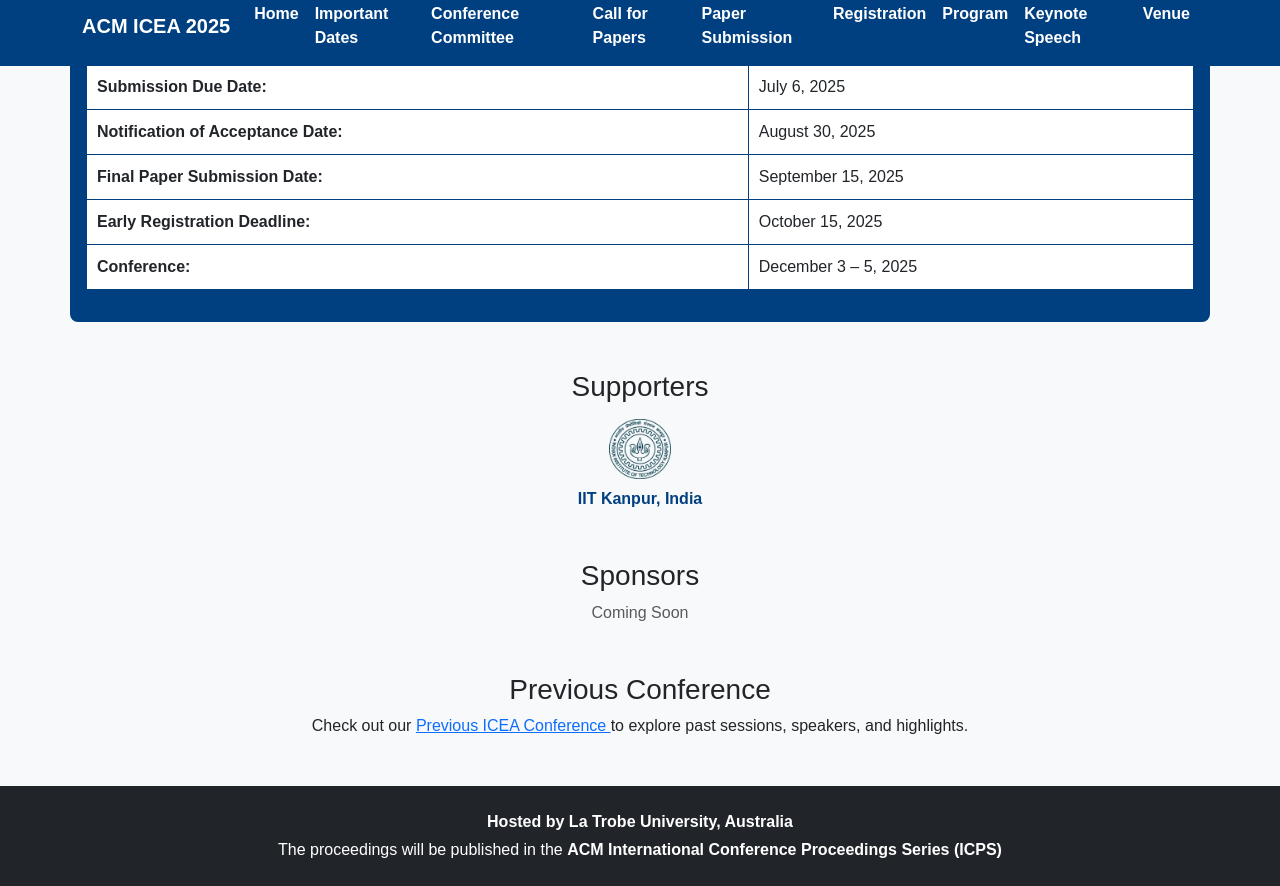
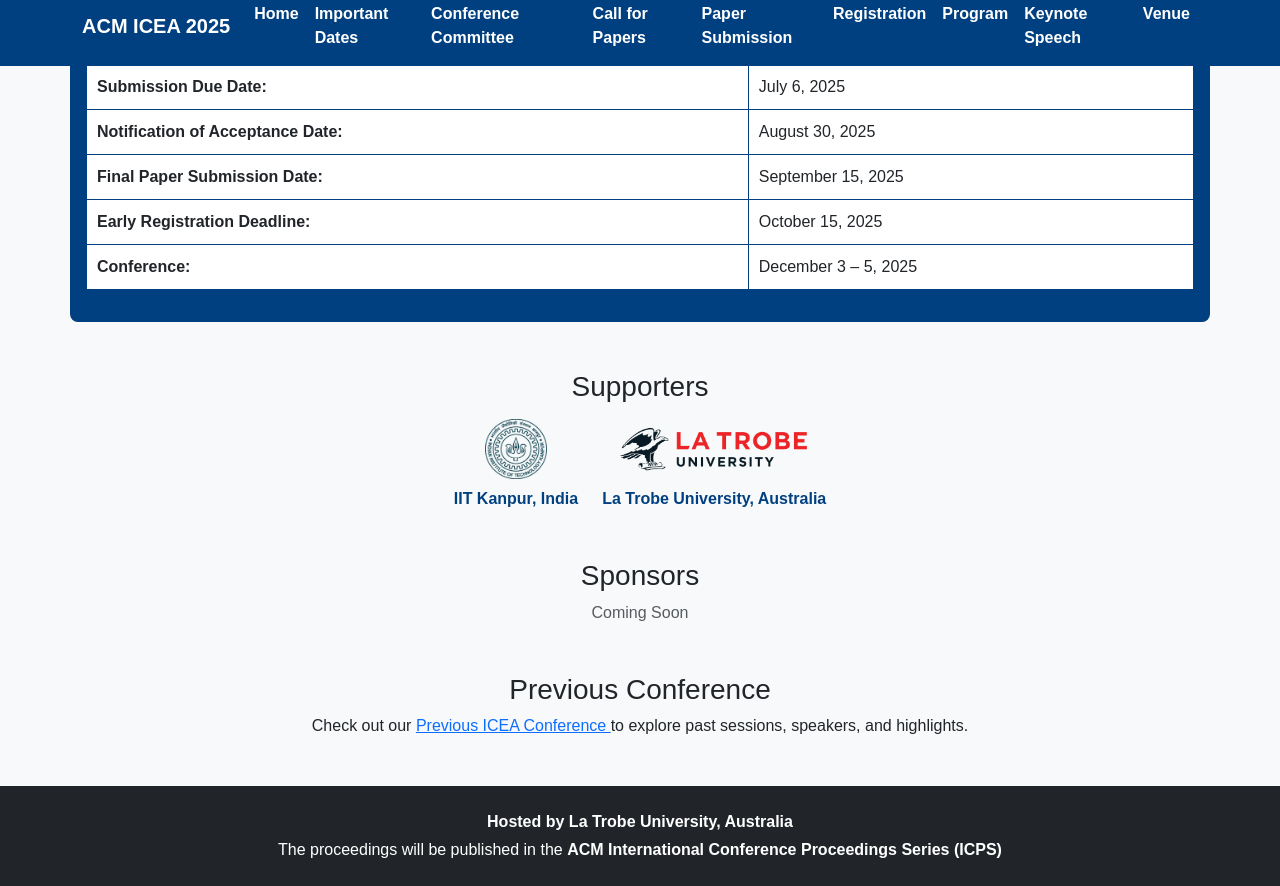
Before and after one commit to icea2025/latrobe, a Jekyll site: the page index.html, which Jekyll copies as it is, in a window 1280 px wide and 900 px high, scrolled down 1291 px, cut to the strip 14-900 px from the top of the window. Built offline with Jekyll 4.4.1, drawn with Linux system fonts in a browser that asks for light colours.

Commit message:
Update index.html

```diff
--- a/index.html
+++ b/index.html
@@ -163,12 +163,22 @@
 <div id="supporters" class="container text-center mt-5">
   <h3>Supporters</h3>
   <div class="d-flex justify-content-center flex-wrap gap-4 mt-3">
+
+    <!-- IIT Kanpur -->
     <div>
       <img src="image/IIT_Kanpur_Logo.svg.png" alt="IIT Kanpur Logo" class="img-fluid supporters" style="max-height: 60px;">
       <p class="mt-2 mb-0" style="font-weight: bold; color: #004080;">IIT Kanpur, India</p>
     </div>
+
+    <!-- La Trobe University -->
+    <div>
+      <img src="image/La_Trobe_University_logo.jpg" alt="La Trobe University Logo" class="img-fluid supporters" style="max-height: 60px;">
+      <p class="mt-2 mb-0" style="font-weight: bold; color: #004080;">La Trobe University, Australia</p>
+    </div>
+
   </div>
 </div>
+
 
 
 <!-- Sponsors -->
```
